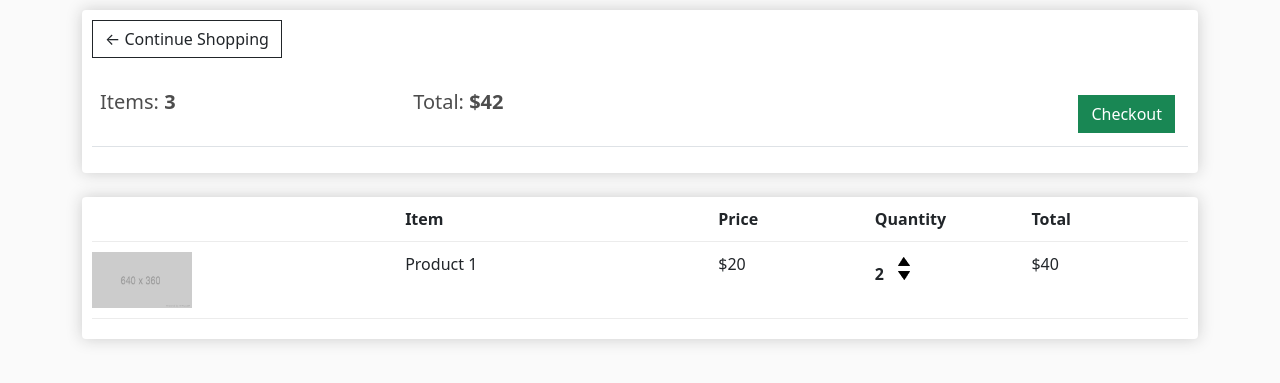
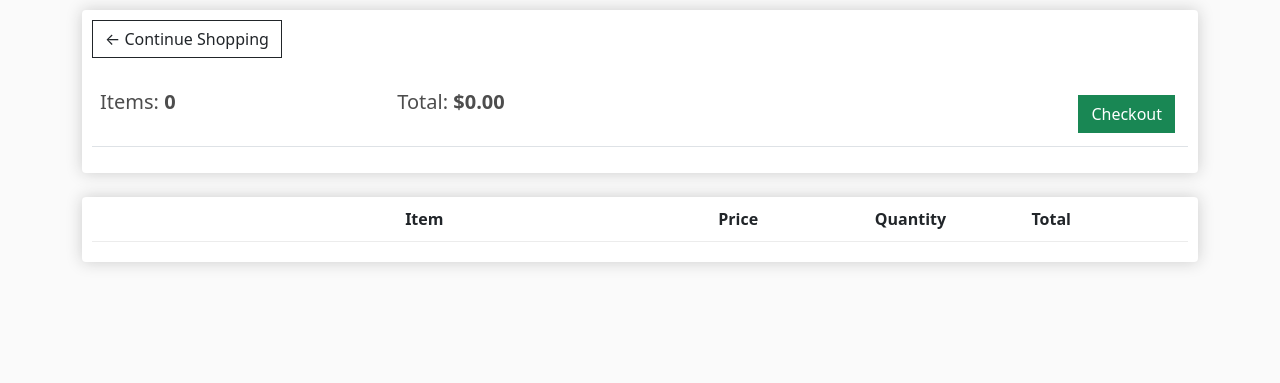
Before and after one commit to Tsurugi24/E-Commerce, a Django app: page /cart/ in a window 1280 px wide. Shown: the part 57-440 px from the top of the page. Run offline with Django 3.2, Linux system fonts and the light colour scheme; lists and menus that the app fills with data are empty; some libraries are stand-ins or nearby versions.

Commit message:
updated models, cart and checkout pages

```diff
--- a/store/templates/store/cart.html
+++ b/store/templates/store/cart.html
@@ -10,8 +10,8 @@
 				<br>
 				<table class="table">
 					<tr>
-						<th><h5>Items: <strong>3</strong></h5></th>
-						<th><h5>Total:<strong> $42</strong></h5></th>
+						<th><h5>Items: <strong>{{order.get_cart_items}}</strong></h5></th>
+						<th><h5>Total:<strong> ${{order.get_cart_total|floatformat:2}}</strong></h5></th>
 						<th>
 							<a  style="float:right; margin:5px;" class="btn btn-success" href="{% url 'checkout' %}">Checkout</a>
 						</th>
@@ -29,20 +29,22 @@
                     <div style="flex:1"><strong>Total</strong></div>
                 </div>
 
+				{% for item in items %}
                 <div class="cart-row">
-					<div style="flex:2"><img class="row-image" src="{% static 'images/placeholder.png' %}"></div>
-					<div style="flex:2"><p>Product 1</p></div>
-					<div style="flex:1"><p>$20</p></div>
+					<div style="flex:2"><img class="row-image" src="{{item.product.imageURL}}"></div>
+					<div style="flex:2"><p>{{item.product.name}}</p></div>
+					<div style="flex:1"><p>${{item.product.price|floatformat:2}}</p></div>
 					<div style="flex:1">
-						<p class="quantity">2</p>
+						<p class="quantity">{{item.quantity}}</p>
 						<div class="quantity">
 							<img class="chg-quantity" src="{% static  'images/arrow-up.png' %}">
 
 							<img class="chg-quantity" src="{% static  'images/arrow-down.png' %}">
 						</div>
 					</div>
-					<div style="flex:1"><p>$40</p></div>
+					<div style="flex:1"><p>${{item.get_total|floatformat:2}}</p></div>
 				</div>
+				{% endfor %}
 			</div>
 		</div>
 	</div>
--- a/store/views.py
+++ b/store/views.py
@@ -7,9 +7,26 @@ def store(request):
     return render(request, 'store/store.html', context)
 
 def cart(request):
-    context = {}
+    if request.user.is_authenticated:
+        customer = request.user.customer
+        order, created = Order.objects.get_or_create(customer=customer, complete=False)
+        items = order.orderitem_set.all()
+    else:
+        items = []
+        order = {'get_cart_total':0, 'get_cart_items':0}
+
+    context = {'items':items, 'order':order}
     return render(request, 'store/cart.html', context)
 
 def checkout(request):
-    context = {}
+    if request.user.is_authenticated:
+        customer = request.user.customer
+        order, created = Order.objects.get_or_create(
+            customer=customer, complete=False)
+        items = order.orderitem_set.all()
+    else:
+        items = []
+        order = {'get_cart_total':0, 'get_cart_items':0}
+
+    context = {'items':items, 'order':order}
     return render(request, 'store/checkout.html', context)
```
Also changed, not shown: store/models.py (+22 -2 lines), store/templates/store/checkout.html (+9 -6 lines), static/images/book_Na8bAeA.jpg (added).
